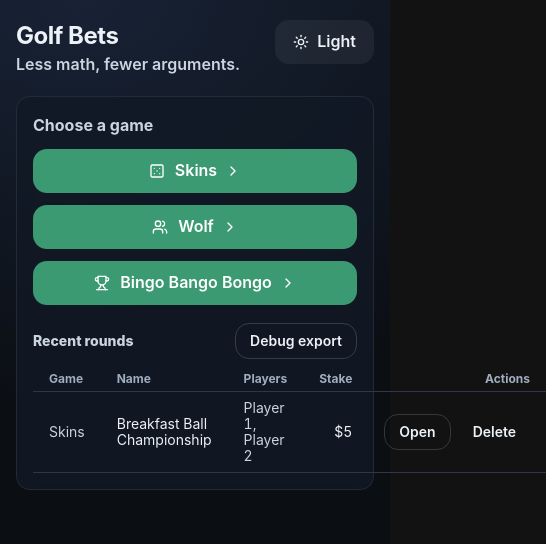
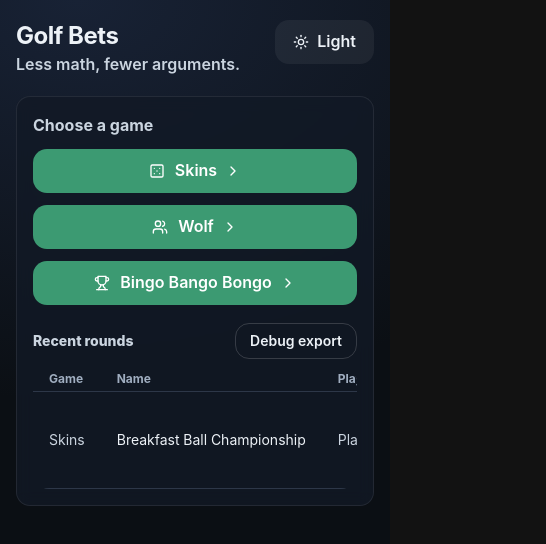
Before and after one commit to shawncheatham/golfbets, a React app in the folder app/: page / in a window 390 px wide. Shown: the top 544 px of the page, 546 px wide, since content can reach past the window. Built offline with nearby package versions, Linux system fonts and the light colour scheme; the HTML template or start-up script is replaced by a standard one.

Commit message:
Fix mobile: Recent rounds table overflow + actions layout

```diff
--- a/app/src/App.tsx
+++ b/app/src/App.tsx
@@ -22,6 +22,7 @@ import {
   Wrap,
   WrapItem,
   Table,
+  TableContainer,
   Thead,
   Tbody,
   Tr,
@@ -841,7 +842,8 @@ export default function App() {
 
           {stored.rounds.length > 0 && (
             <>
-              <Table size="sm">
+              <TableContainer w="full" overflowX="auto" borderRadius="16px">
+                <Table size="sm">
                 <Thead>
                   <Tr>
                     <Th>Game</Th>
@@ -877,7 +879,14 @@ export default function App() {
                               : stakeLabel(r.stakeCents || 0)}
                         </Td>
                         <Td textAlign="right">
-                          <HStack justify="flex-end" spacing={2}>
+                          <Stack
+                            direction={{ base: 'column', sm: 'row' }}
+                            align={{ base: 'stretch', sm: 'center' }}
+                            justify={{ base: 'flex-end', sm: 'flex-end' }}
+                            spacing={2}
+                            w={{ base: '140px', sm: 'auto' }}
+                            ml="auto"
+                          >
                             <Button variant="tertiary" size="sm" onClick={() => loadExistingRound(r)} type="button">
                               Open
                             </Button>
@@ -894,12 +903,13 @@ export default function App() {
                             >
                               Delete
                             </Button>
-                          </HStack>
+                          </Stack>
                         </Td>
                       </Tr>
                     ))}
                 </Tbody>
-              </Table>
+                </Table>
+              </TableContainer>
             </>
           )}
         </Box>
```
